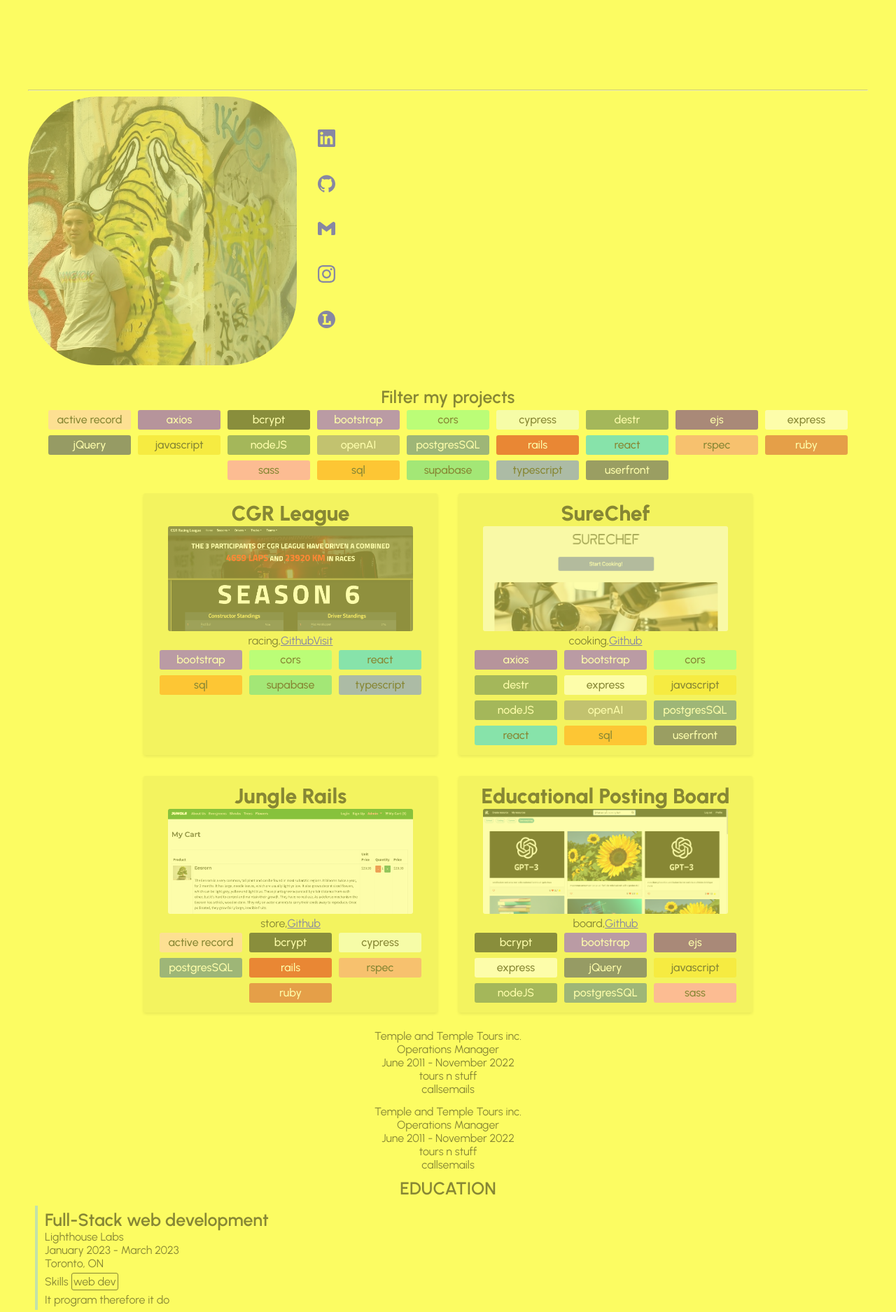
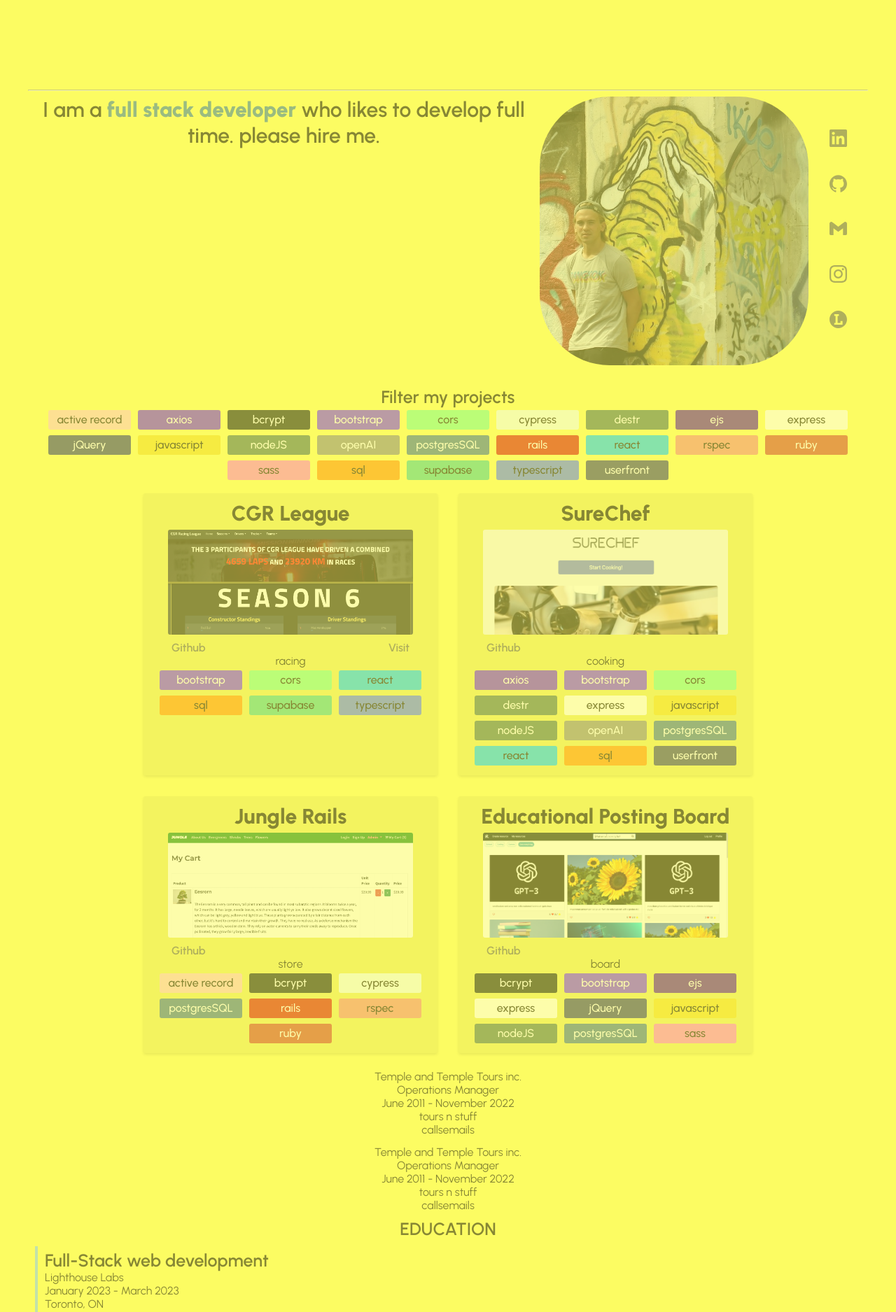
Before and after one commit to gtemple/personal-site-redux, a React (Vite) app in the folder client/: page / in a window 1280 px wide. Shown: the part 720-2595 px from the top of the page at 70% size. Built offline with nearby package versions, Linux system fonts and the light colour scheme.

Commit message:
early education styling

```diff
--- a/client/src/App.css
+++ b/client/src/App.css
@@ -23,8 +23,25 @@ h4 {
   margin: 0;
 }
 
+h6 {
+  font-size: 30px;
+  font-weight: 600;
+  margin: 0;
+  padding: 0;
+}
+
+.emphasize {
+  font-weight: 900;
+  color: #2b72a5;
+}
+
 .vw5 {
   font-size: 5vw;
+}
+
+a {
+  text-decoration: none;
+  color: rgb(87, 87, 87);
 }
 
 
--- a/client/src/components/About.tsx
+++ b/client/src/components/About.tsx
@@ -5,6 +5,9 @@ import './about.css'
 export const About = () => {
   return (
     <div className='about'>
+      <h6>
+        I am a <span className='emphasize'>full stack developer</span> who likes to develop full time. please hire me.
+      </h6>
       <img className='portrait' src={portrait} />
       <div className='socials'>
         <div className='socials-icon'><a href='https://www.linkedin.com/in/giordano-temple/' target="_blank"><SiLinkedin /></a></div>
--- a/client/src/components/Education/Degree.tsx
+++ b/client/src/components/Education/Degree.tsx
@@ -32,7 +32,7 @@ const Degree = ({name, degree, location, start, end, description, skills}: Degre
       </div>
       <div>
         <div className='skills'>Skills {skillsParser(skills)}</div>
-        <div>{description}</div>
+        <div className='degree-description'>{description}</div>
       </div>
     </div>
   )
--- a/client/src/components/Education/Index.tsx
+++ b/client/src/components/Education/Index.tsx
@@ -23,7 +23,7 @@ const schools: School[] = [
     location: 'Toronto, ON',
     start: 'January 2023',
     end: 'March 2023',
-    description: 'It program therefore it do',
+    description: 'It program therefore it do. It program therefore it do.It program therefore it do.It program therefore it do.It program therefore it do.It program therefore it do.It program therefore it do.It program therefore it do.It program therefore it do.It program therefore it do.It program therefore it do.It program therefore it do.It program therefore it do.It program therefore it do.',
     image: 'image link will go here',
     skills: ['web dev'],
   },
--- a/client/src/components/Education/education.css
+++ b/client/src/components/Education/education.css
@@ -25,6 +25,10 @@
 
 }
 
+.degree-description {
+  padding: 30px;
+}
+
 .skill:hover {
   transform: scale(1.1);
 }
--- a/client/src/components/Projects/Project.tsx
+++ b/client/src/components/Projects/Project.tsx
@@ -56,11 +56,12 @@ export const Project = ({ name, description, url, github, stack, image }: Projec
           />
         </Box>
       </Modal>
-
-      {description},
-      <a href={github}>Github</a>
-      {url !== undefined ? <a href={url}>Visit</a> : null}
+      <div className='urls'>
+        <a href={github}>Github</a>
+        {url !== undefined ? <a href={url}>Visit</a> : null}
+      </div>
       <div>
+      {description}
         <div className='stack'>{stackParser(stack)}</div>
       </div>
     </div>
--- a/client/src/components/Projects/project.css
+++ b/client/src/components/Projects/project.css
@@ -10,7 +10,7 @@
   flex-wrap: wrap;
   justify-content: center;
   align-items: flex-startgit;
-  width: 100vw
+  width: 100vw;
 }
 
 .techs-container {
@@ -50,7 +50,6 @@
   max-height: 90vh;
 }
 
-
 .box:hover {
   box-shadow: rgba(0, 0, 0, 0.56) 0px 22px 70px 4px;
 }
@@ -58,6 +57,14 @@
 .title {
   font-weight: 800;
   font-size: 30px;
+  padding: 0 0 5px 0;
+}
+
+.urls {
+  display: flex;
+  justify-content: space-between;
+  padding: 5px 30px 0 30px;
+  font-weight: 600;
 }
 
 .stack {
--- a/client/src/components/about.css
+++ b/client/src/components/about.css
@@ -8,6 +8,7 @@
   justify-content: space-around;
   font-size: 25px;
   padding: 30px;
+
 }
 
 .socials-icon:hover {
@@ -43,12 +44,13 @@
 @media (max-width: 600px) {
   .about{
     flex-direction: column;
+    align-items: center;
   }
   .portrait {
     min-width: 80vw;
   }
   .socials{
     flex-direction: row;
-    justify-content: space-around;
+    gap: 30px;
   }
 }
```
Also changed, not shown: client/src/components/Projects/Index.tsx (+6 -3 lines).
